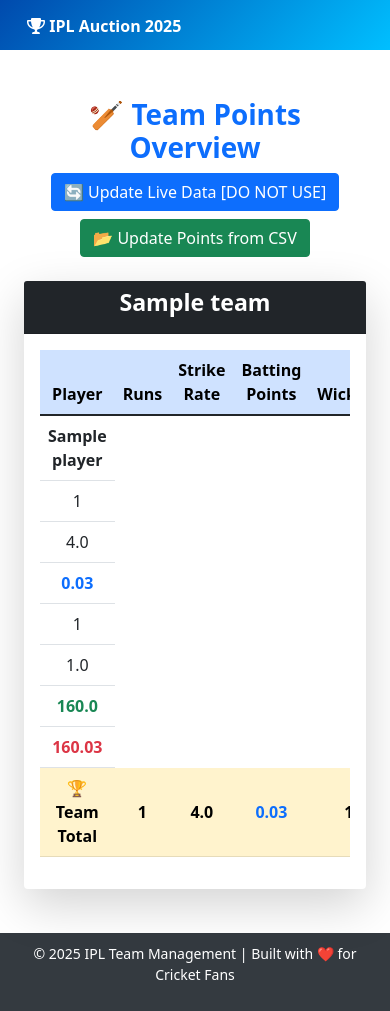
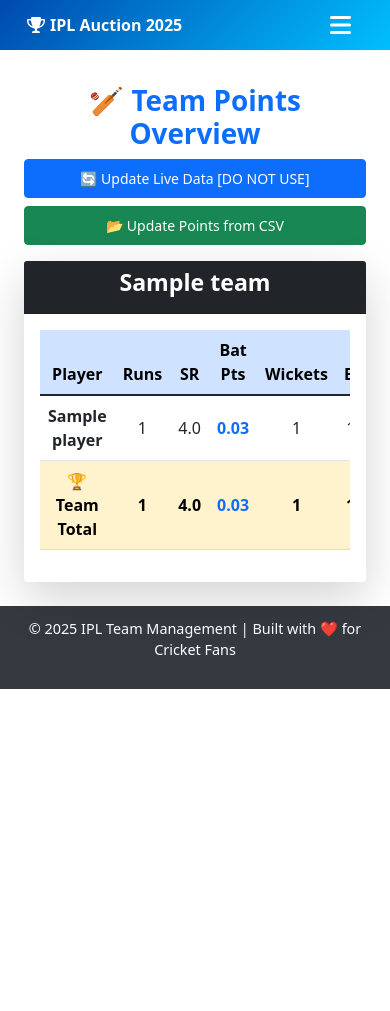
Before and after one commit to aps12/ipl-auction-2025, a Flask app: page /show_points in a window 390 px wide. After the commit the page ends 689 px from the top, so only its background shows below. Run offline with Flask 3, Linux system fonts and the light colour scheme; tables that the repository leaves empty hold one stand-in row (values such as "Sample post").

Commit message:
optimized for mobile

```diff
--- a/templates/base.html
+++ b/templates/base.html
@@ -13,61 +13,73 @@
 
     <!-- Custom CSS -->
     <style>
-        /* Fixed, Compact Navbar */
+        /* Compact, Mobile-Optimized Navbar */
         .navbar {
             background: linear-gradient(135deg, #004aad, #00bfff);
-            height: 50px; /* Fixed small height */
-            padding: 5px 15px;
+            padding: 8px 15px;
         }
         .navbar-brand {
             color: white !important;
             font-weight: bold;
-            font-size: 16px;
-            padding-top: 5px;
+            font-size: 1rem;
+            display: flex;
+            align-items: center;
+            gap: 5px;
+        }
+        .navbar-toggler {
+            border: none;
+            font-size: 1.25rem;
+        }
+        .navbar-toggler:focus {
+            box-shadow: none;
         }
         .navbar-nav .nav-link {
             color: white !important;
-            font-size: 14px;
-            padding: 5px 10px;
+            font-size: 0.95rem;
+            padding: 8px;
         }
         .navbar-nav .nav-link:hover {
             color: #ffcc00 !important;
             transition: 0.2s;
         }
-        .navbar-toggler {
-            padding: 5px;
-        }
-        .navbar-toggler:focus {
-            box-shadow: none;
+
+        /* Ensuring Content is Visible Below Fixed Navbar */
+        body {
+            padding-top: 60px;
         }
 
-        /* Footer Styling */
+        /* Responsive Footer */
         .footer {
             background: #343a40;
             color: white;
             text-align: center;
-            padding: 10px;
-            margin-top: 20px;
-            font-size: 14px;
+            padding: 12px;
+            font-size: 0.9rem;
         }
 
-        /* Ensure Content Doesn't Hide Behind Fixed Navbar */
-        body {
-            padding-top: 50px;
+        /* Responsive Layout */
+        @media (max-width: 576px) {
+            .navbar-nav .nav-link {
+                font-size: 1rem;
+                padding: 10px 15px;
+            }
+            .navbar-toggler {
+                font-size: 1.5rem;
+            }
         }
     </style>
 </head>
 <body>
 
-    <!-- Fixed-Height Navbar -->
+    <!-- Navbar -->
     <nav class="navbar navbar-expand-lg fixed-top">
-        <div class="container">
+        <div class="container-fluid">
             <a class="navbar-brand" href="/"><i class="fas fa-trophy"></i> IPL Auction 2025</a>
             <button class="navbar-toggler" type="button" data-bs-toggle="collapse" data-bs-target="#navbarNav">
-                <span class="navbar-toggler-icon"></span>
+                <i class="fas fa-bars text-white"></i>
             </button>
-            <div class="collapse navbar-collapse" id="navbarNav">
-                <ul class="navbar-nav ms-auto">
+            <div class="collapse navbar-collapse justify-content-end" id="navbarNav">
+                <ul class="navbar-nav">
                     <li class="nav-item">
                         <a class="nav-link" href="/"><i class="fas fa-home"></i> Home</a>
                     </li>
@@ -83,7 +95,7 @@
     </nav>
 
     <!-- Main Content -->
-    <div class="container mt-4">
+    <div class="container mt-3">
         {% block content %}
         {% endblock %}
     </div>
--- a/templates/show_points.html
+++ b/templates/show_points.html
@@ -1,9 +1,9 @@
 {% extends "base.html" %}
 
 {% block content %}
-<div class="container mt-5">
+<div class="container mt-4">
     <!-- Page Header -->
-    <div class="text-center mb-4">
+    <div class="text-center mb-3">
         <h1 class="fw-bold text-primary">🏏 Team Points Overview</h1>
 
         <!-- Status Message (Hidden Initially) -->
@@ -13,15 +13,15 @@
         </div>
 
         <!-- Buttons to Update Data -->
-        <div class="d-flex flex-wrap justify-content-center gap-2">
+        <div class="d-flex flex-column flex-sm-row justify-content-center gap-2">
             <form method="POST" action="{{ url_for('show_points') }}" onsubmit="showUpdatingStatus()">
-                <button type="submit" name="update_live_data" value="true" class="btn btn-primary">
+                <button type="submit" name="update_live_data" value="true" class="btn btn-primary w-100">
                     🔄 Update Live Data [DO NOT USE]
                 </button>
             </form>
 
             <form method="POST" action="{{ url_for('show_points') }}" onsubmit="showUpdatingStatus()">
-                <button type="submit" name="update_from_csv" value="true" class="btn btn-success">
+                <button type="submit" name="update_from_csv" value="true" class="btn btn-success w-100">
                     📂 Update Points from CSV
                 </button>
             </form>
@@ -43,25 +43,25 @@
                                 <tr>
                                     <th>Player</th>
                                     <th>Runs</th>
-                                    <th>Strike Rate</th>
-                                    <th>Batting Points</th>
+                                    <th>SR</th>
+                                    <th>Bat Pts</th>
                                     <th>Wickets</th>
-                                    <th>Economy</th>
-                                    <th>Bowling Points</th>
-                                    <th>Player Total</th>
+                                    <th>Eco</th>
+                                    <th>Bowl Pts</th>
+                                    <th>Total</th>
                                 </tr>
                             </thead>
                             <tbody>
                                 {% for player in team.players %}
                                 <tr>
-                                    <td class="fw-bold d-block d-md-table-cell">{{ player.name }}</td>
-                                    <td class="d-block d-md-table-cell">{{ player.runs | default(0) }}</td>
-                                    <td class="d-block d-md-table-cell">{{ player.strike_rate | default('-') }}</td>
-                                    <td class="fw-bold text-primary d-block d-md-table-cell">{{ player.batting_points | default(0) }}</td>
-                                    <td class="d-block d-md-table-cell">{{ player.wickets | default(0) }}</td>
-                                    <td class="d-block d-md-table-cell">{{ player.economy | default('-') }}</td>
-                                    <td class="fw-bold text-success d-block d-md-table-cell">{{ player.bowling_points | default(0) }}</td>
-                                    <td class="fw-bold text-danger d-block d-md-table-cell">{{ player.total_points | default(0) | round(2) }}</td>
+                                    <td class="fw-bold text-wrap">{{ player.name }}</td>
+                                    <td>{{ player.runs | default(0) }}</td>
+                                    <td>{{ player.strike_rate | default('-') }}</td>
+                                    <td class="fw-bold text-primary">{{ player.batting_points | default(0) }}</td>
+                                    <td>{{ player.wickets | default(0) }}</td>
+                                    <td>{{ player.economy | default('-') }}</td>
+                                    <td class="fw-bold text-success">{{ player.bowling_points | default(0) }}</td>
+                                    <td class="fw-bold text-danger">{{ player.total_points | default(0) | round(2) }}</td>
                                 </tr>
                                 {% endfor %}
                                 <tr class="table-warning fw-bold">
@@ -84,7 +84,7 @@
     </div>
 </div>
 
-<!-- JavaScript to Show and Hide Status Messages -->
+<!-- JavaScript for Status Messages -->
 <script>
     function showUpdatingStatus() {
         let statusDiv = document.getElementById("update-status");
@@ -99,7 +99,6 @@
         document.getElementById("update-status").classList.add("d-none");
     }
 
-    // Show success message after page reload (modify server-side response if needed)
     window.onload = function() {
         let urlParams = new URLSearchParams(window.location.search);
         if (urlParams.has('update_success')) {
@@ -113,4 +112,16 @@
     };
 </script>
 
+<style>
+    @media (max-width: 768px) {
+        .table-responsive {
+            overflow-x: auto;
+        }
+        .btn {
+            font-size: 14px;
+            padding: 8px;
+        }
+    }
+</style>
+
 {% endblock %}
```
Also changed, not shown: templates/add_teams.html (+18 -73 lines), templates/home.html (+16 -20 lines).
